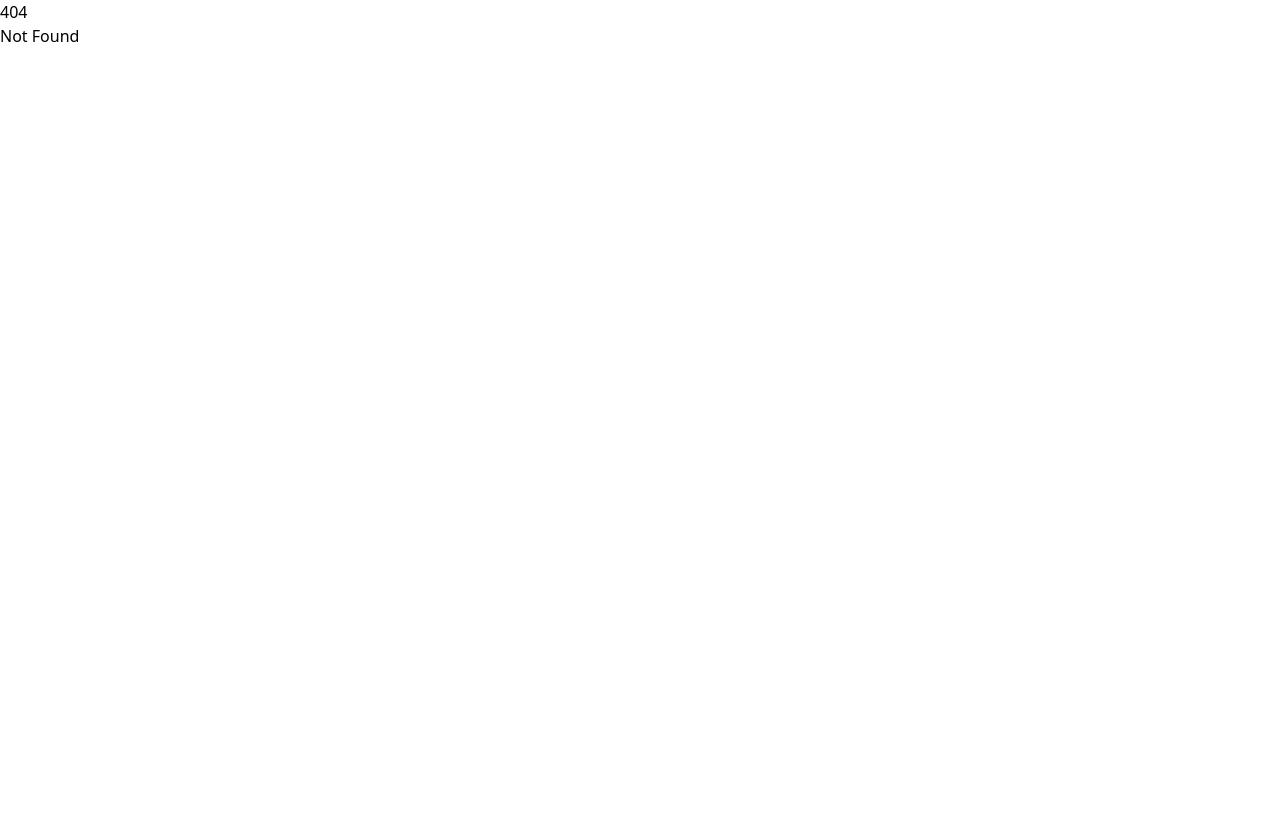
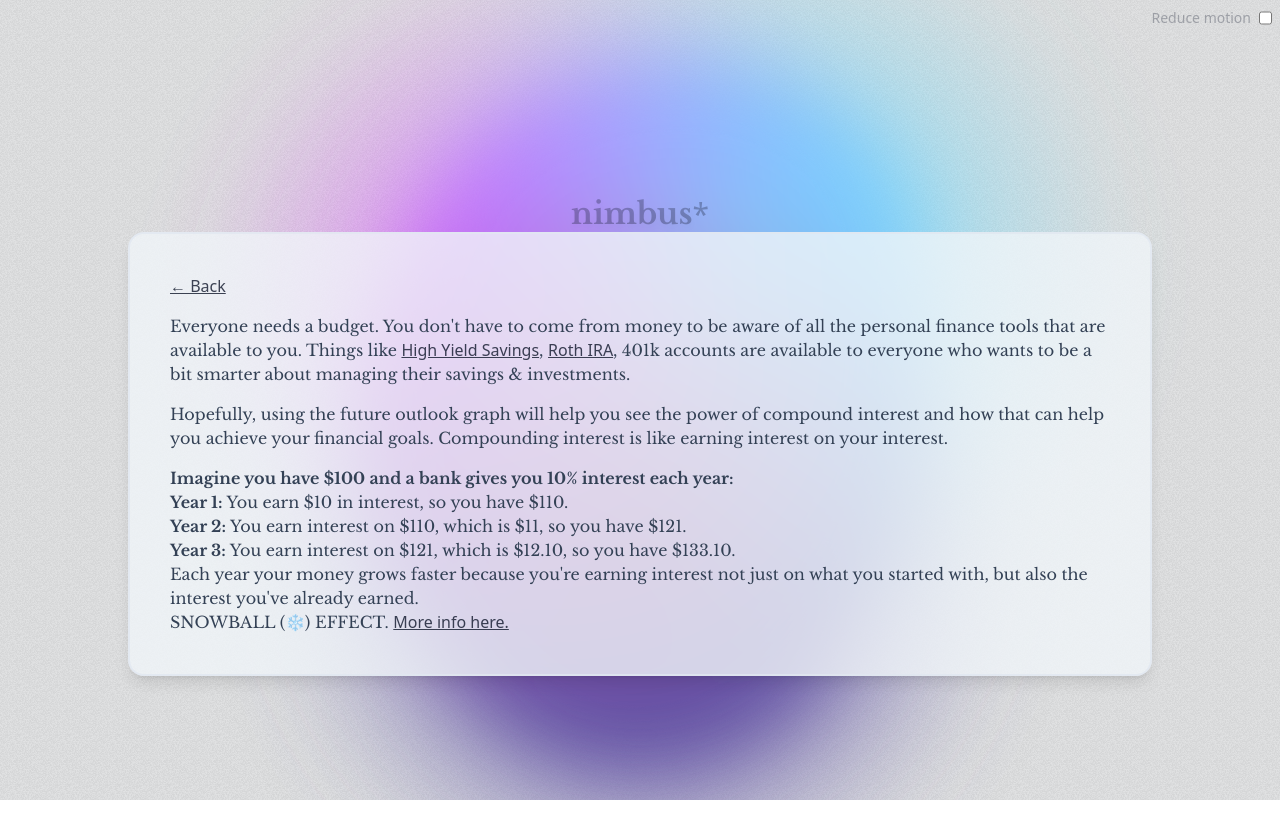
Before and after one commit to nimatullo/nimbus, a SvelteKit app: page /about in a window 1280 px wide. Before the commit this address had no page. Before the commit the page ends 800 px from the top, so only its background shows below. Built offline with nearby package versions, Linux system fonts and the light colour scheme.

Commit message:
feat: add about page, reduce motion

```diff
--- a/src/components/BlobBackground.svelte
+++ b/src/components/BlobBackground.svelte
@@ -1,3 +1,11 @@
+<script lang="ts">
+	interface Props {
+		reduceMotion: boolean;
+	}
+
+	let { reduceMotion: moveBlobs = $bindable() }: Props = $props();
+</script>
+
 <div class="gradient-bg bg-gray-50 dark:bg-gray-700">
 	<svg xmlns="http://www.w3.org/2000/svg">
 		<defs>
@@ -14,11 +22,11 @@
 		</defs>
 	</svg>
 	<div class="gradients-container">
-		<div class="g1"></div>
-		<div class="g2"></div>
-		<div class="g3"></div>
-		<div class="g4"></div>
-		<div class="g5"></div>
+		<div class="g1" class:paused={moveBlobs}></div>
+		<div class="g2" class:paused={moveBlobs}></div>
+		<div class="g3" class:paused={moveBlobs}></div>
+		<div class="g4" class:paused={moveBlobs}></div>
+		<div class="g5" class:paused={moveBlobs}></div>
 	</div>
 </div>
 
@@ -65,109 +73,76 @@
 		height: 100%;
 	}
 
+	.g1,
+	.g2,
+	.g3,
+	.g4,
+	.g5 {
+		position: absolute;
+		width: var(--circle-size);
+		height: var(--circle-size);
+		top: calc(50% - var(--circle-size) / 2);
+		left: calc(50% - var(--circle-size) / 2);
+		mix-blend-mode: var(--blending);
+		opacity: 1;
+	}
+
 	.g1 {
-		position: absolute;
 		background: radial-gradient(
 			circle at center,
 			rgba(var(--color1), 0.8) 0,
 			rgba(var(--color1), 0) 50%
-			)
-			no-repeat;
-		mix-blend-mode: var(--blending);
-
-		width: var(--circle-size);
-		height: var(--circle-size);
-		top: calc(50% - var(--circle-size) / 2);
-		left: calc(50% - var(--circle-size) / 2);
-
+		);
 		transform-origin: center center;
 		animation: moveInCircle 30s ease infinite;
-
-		opacity: 1;
 	}
 
 	.g2 {
-		position: absolute;
 		background: radial-gradient(
 			circle at center,
 			rgba(var(--color2), 0.8) 0,
 			rgba(var(--color2), 0) 50%
-			)
-			no-repeat;
-		mix-blend-mode: var(--blending);
-
-		width: var(--circle-size);
-		height: var(--circle-size);
-		top: calc(50% - var(--circle-size) / 2);
-		left: calc(50% - var(--circle-size) / 2);
-
+		);
 		transform-origin: calc(50% - 400px);
 		animation: moveInCircle 20s reverse infinite;
-
-		opacity: 1;
 	}
 
 	.g3 {
-		position: absolute;
 		background: radial-gradient(
 			circle at center,
 			rgba(var(--color3), 0.8) 0,
 			rgba(var(--color3), 0) 50%
-			)
-			no-repeat;
-		mix-blend-mode: var(--blending);
-
-		width: var(--circle-size);
-		height: var(--circle-size);
-		top: calc(50% - var(--circle-size) / 2);
-		left: calc(50% - var(--circle-size) / 2);
-
+		);
 		transform-origin: calc(50% + 400px);
 		animation: moveInCircle 40s linear infinite;
-
-		opacity: 1;
 	}
 
 	.g4 {
-		position: absolute;
 		background: radial-gradient(
 			circle at center,
 			rgba(var(--color4), 0.8) 0,
 			rgba(var(--color4), 0) 50%
-			)
-			no-repeat;
-		mix-blend-mode: var(--blending);
-
-		width: var(--circle-size);
-		height: var(--circle-size);
-		top: calc(50% - var(--circle-size) / 2);
-		left: calc(50% - var(--circle-size) / 2);
-
+		);
 		transform-origin: calc(50% - 200px);
 		animation: moveInCirlce 40s ease infinite;
-
 		opacity: 0.7;
 	}
 
 	.g5 {
-		position: absolute;
 		background: radial-gradient(
 			circle at center,
 			rgba(var(--color5), 0.8) 0,
 			rgba(var(--color5), 0) 50%
-			)
-			no-repeat;
-		mix-blend-mode: var(--blending);
-
+		);
 		width: calc(var(--circle-size) * 2);
 		height: calc(var(--circle-size) * 2);
-		top: calc(50% - var(--circle-size) / 2);
-		left: calc(50% - var(--circle-size) / 2);
-
 		transform-origin: calc(50% - 800px) calc(50% + 200px);
 		animation: moveInCircle 20s ease infinite;
+	}
 
-		opacity: 1;
+	/* Pause animations when paused class is applied */
+	.paused {
+		animation-play-state: paused !important;
 	}
 
 	@keyframes moveInCircle {
--- a/src/routes/+layout.svelte
+++ b/src/routes/+layout.svelte
@@ -1,6 +1,34 @@
 <script lang="ts">
 	import '../app.css';
+	import BlobBackground from '../components/BlobBackground.svelte';
+
+	let reduceMotion = $state(false);
+
 	let { children } = $props();
 </script>
 
-{@render children()}
+<BlobBackground {reduceMotion} />
+<div class="flex w-full justify-end p-2">
+	<label class="text-sm text-slate-900/30 dark:text-slate-100/30" for="moveBlobs"
+		>Reduce motion</label
+	>
+	<input
+		id="moveBlobs"
+		type="checkbox"
+		bind:checked={reduceMotion}
+		class="ml-2 cursor-pointer rounded-full border-2 border-slate-900/30 bg-slate-900/30 p-1 text-slate-900/30 dark:border-slate-100/30 dark:bg-slate-100/30"
+	/>
+</div>
+<div class="relative my-5 flex w-dvw flex-col items-center justify-center md:my-0 md:h-dvh">
+	<div class="flex">
+		<h2
+			class="text-3xl font-black text-slate-900/30
+		drop-shadow-md
+	 dark:text-slate-100/30"
+		>
+			nimbus
+		</h2>
+		<a class="text-3xl text-slate-900/30 dark:text-slate-100/30" href="/about">*</a>
+	</div>
+	{@render children()}
+</div>
--- a/src/routes/+page.svelte
+++ b/src/routes/+page.svelte
@@ -1,5 +1,4 @@
 <script lang="ts">
-	import BlobBackground from '../components/BlobBackground.svelte';
 	import CategoryItem from '../components/CategoryItem.svelte';
 	import FancyButton from '../components/FancyButton.svelte';
 	import FormattedInputField from '../components/FormattedInputField.svelte';
@@ -59,15 +58,6 @@
 	});
 </script>
 
-<BlobBackground />
-<div class="my-5 flex w-dvw flex-col items-center justify-center md:my-0 md:h-dvh">
-	<h2
-		class="text-3xl font-black text-slate-900/30
-		drop-shadow-md
-	 dark:text-slate-100/30"
-	>
-		nimbus
-	</h2>
 <div
 	class="flex w-[90dvw] flex-col gap-4 rounded-2xl border-2 border-slate-200/80 bg-slate-100/80 p-10 shadow-lg md:w-[80dvw] dark:border-slate-600/80 dark:bg-slate-700/80"
 >
@@ -185,4 +175,3 @@
 		</div>
 	</div>
 </Modal>
-</div>
--- /dev/null
+++ b/src/routes/about/+page.svelte
@@ -0,0 +1,61 @@
+<div
+	class="
+flex w-[90dvw] flex-col gap-4 rounded-2xl border-2 border-slate-200/80 bg-slate-100/80 p-10 font-serif text-slate-700 shadow-lg md:w-[80dvw] dark:border-slate-600/80 dark:bg-slate-700/80 dark:text-slate-200"
+>
+	<div>
+		<a
+			class="font-sans text-slate-900/80 underline decoration-slate-900/80 dark:text-slate-200/80 dark:decoration-slate-200/80"
+			href="/">← Back</a
+		>
+	</div>
+	<p>
+		Everyone needs a budget. You don't have to come from money to be aware of all the personal
+		finance tools that are available to you. Things like <a
+			class="font-sans text-slate-900/80 underline decoration-slate-900/80 dark:text-slate-200/80 dark:decoration-slate-200/80"
+			href="https://www.ourfirstfed.com/support/financial-education/basics-of-high-yield-savings-accounts"
+			target="_blank"
+		>
+			High Yield Savings</a
+		>,
+		<a
+			class="font-sans text-slate-900/80 underline decoration-slate-900/80 dark:text-slate-200/80 dark:decoration-slate-200/80"
+			href="https://www.ourfirstfed.com/support/financial-education/basics-of-high-yield-savings-accounts"
+			target="_blank">Roth IRA</a
+		>, 401k accounts are available to everyone who wants to be a bit smarter about managing their
+		savings & investments.
+	</p>
+	<p>
+		Hopefully, using the future outlook graph will help you see the power of compound interest and
+		how that can help you achieve your financial goals. Compounding interest is like earning
+		interest on your interest.
+	</p>
+	<div>
+		<h4 class="font-semibold">
+			Imagine you have $100 and a bank gives you 10% interest each year:
+		</h4>
+		<ul>
+			<li>
+				<strong>Year 1:</strong> You earn $10 in interest, so you have $110.
+			</li>
+			<li>
+				<strong>Year 2:</strong> You earn interest on $110, which is $11, so you have $121.
+			</li>
+			<li>
+				<strong>Year 3:</strong> You earn interest on $121, which is $12.10, so you have $133.10.
+			</li>
+		</ul>
+		<p>
+			Each year your money grows faster because you're earning interest not just on what you started
+			with, but also the interest you've already earned.
+		</p>
+		<p>
+			SNOWBALL (❄️) EFFECT.
+			<a
+				class="font-sans text-slate-900/80 underline decoration-slate-900/80 dark:text-slate-200/80 dark:decoration-slate-200/80"
+				target="_blank"
+				href="https://nimatullo.notion.site/finance-da7105dfa0e34ff3bc1339af1a3bf18f?pvs=4"
+				>More info here.</a
+			>
+		</p>
+	</div>
+</div>
```
Lines whose indentation alone changed are shown as unchanged.
